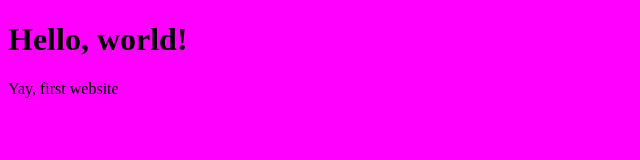
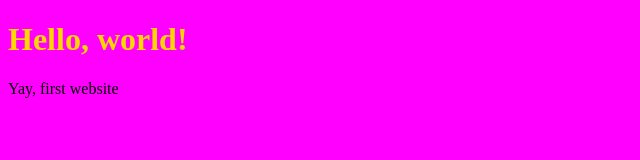
Before and after one commit to kangd123/september9, a plain HTML site: page index.html in a window 1280 px wide. Shown: the whole page, without its empty margins (0-640 px from the left). Drawn offline with Linux system fonts and the light colour scheme.

Commit message:
add index.html

```diff
--- a/index.html
+++ b/index.html
@@ -8,7 +8,7 @@
     </style>
   </head>
   <body>
-    <h1 style=”color: gold”>Hello, world!</h1>
+    <h1 style="color: gold">Hello, world!</h1>
     <p>
       Yay, first website
     </p>
```
